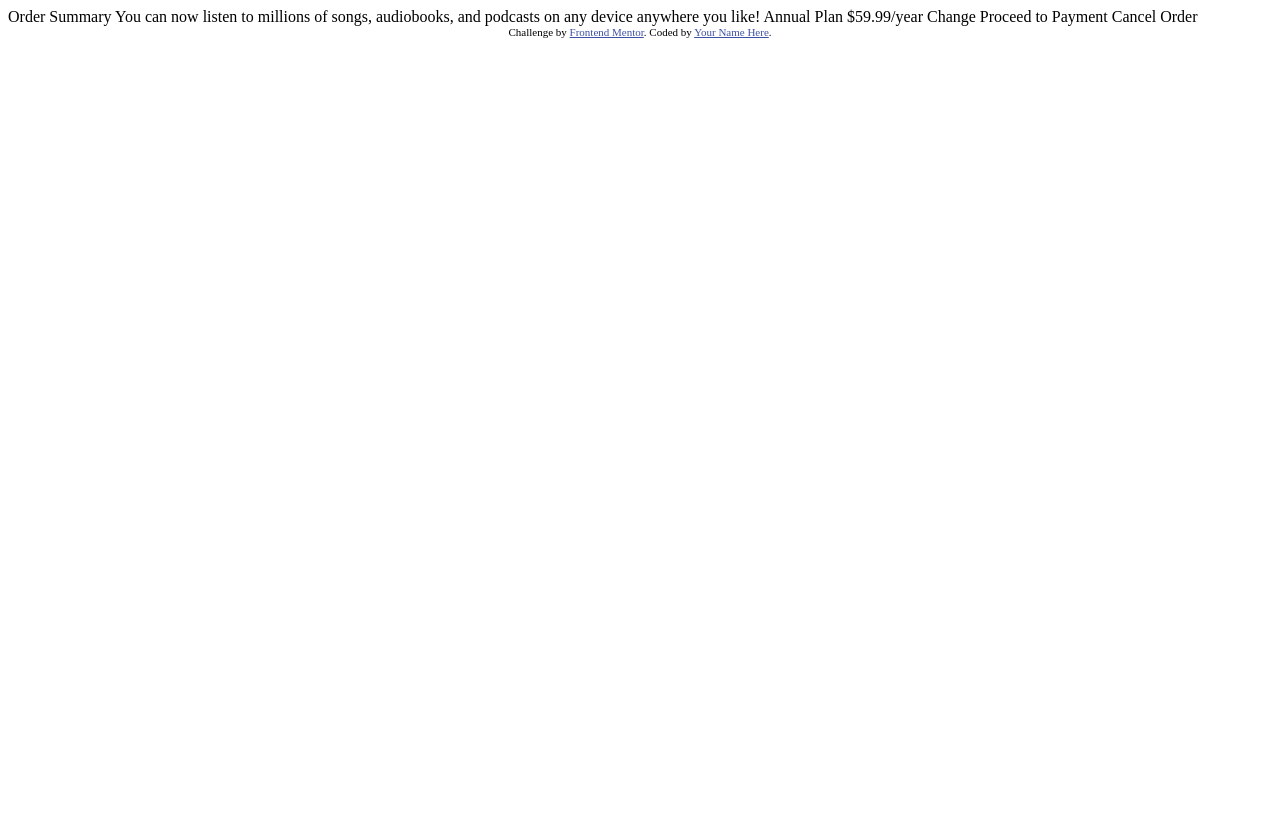
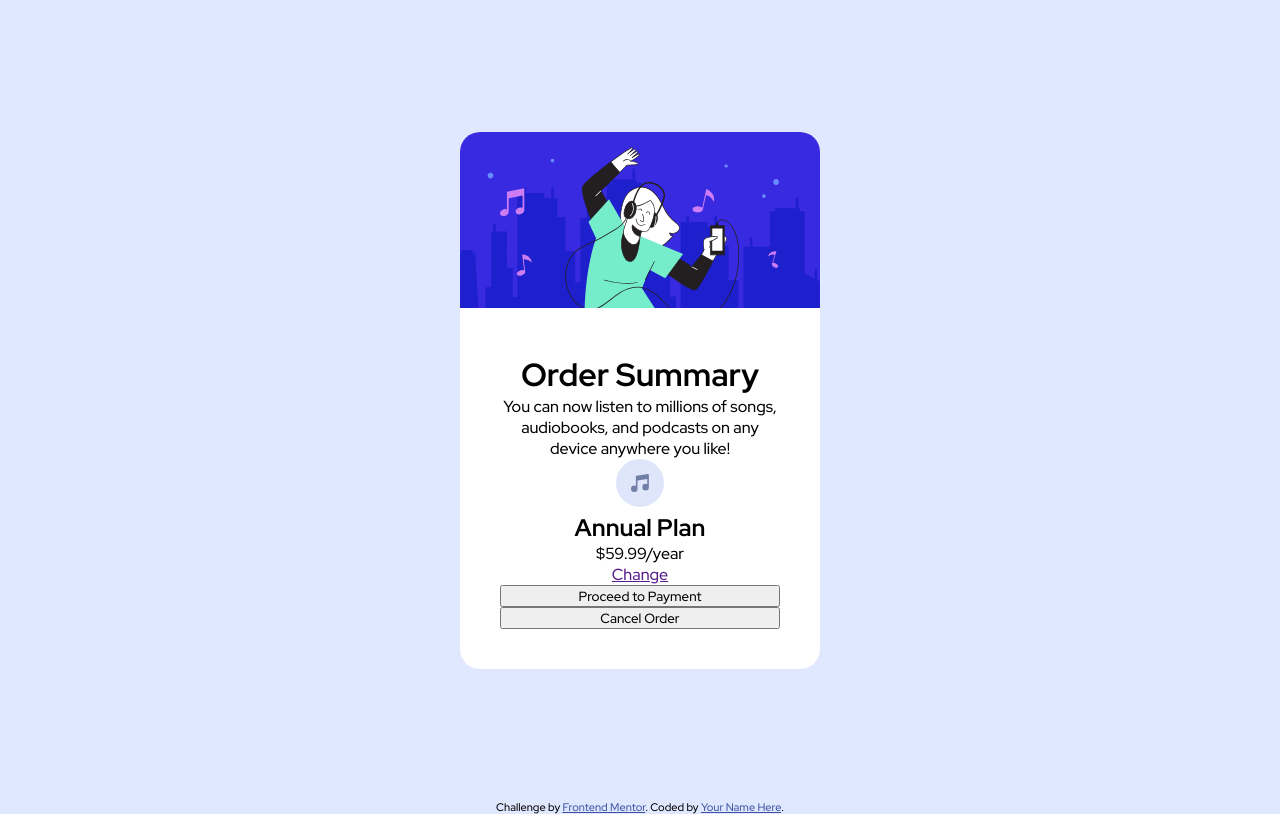
Before and after one commit to acce8711/order-summary, a plain HTML site: page index.html in a window 1280 px wide. Drawn offline with Linux system fonts and the light colour scheme.

Commit message:
created html layout and css

```diff
--- a/index.html
+++ b/index.html
@@ -8,26 +8,37 @@
 
   <title>Frontend Mentor | Order summary card</title>
 
-  <!-- Feel free to remove these styles or customise in your own stylesheet 👍 -->
-  <style>
-    .attribution { font-size: 11px; text-align: center; }
-    .attribution a { color: hsl(228, 45%, 44%); }
-  </style>
+  <link rel="preconnect" href="https://fonts.googleapis.com">
+  <link rel="preconnect" href="https://fonts.gstatic.com" crossorigin>
+  <link href="https://fonts.googleapis.com/css2?family=Red+Hat+Display:wght@500;700;900&display=swap" rel="stylesheet">
+
+  <link rel="stylesheet" href="styles.css">
 </head>
+
 <body>
+  <main class="container">
+    <div class="card">
+      <img id="hero-img" src="images/illustration-hero.svg" alt="illustration of happy person with headphones">
+      <div class="content">
+        <h1>Order Summary</h1>
+        <p>You can now listen to millions of songs, audiobooks, and podcasts on any
+          device anywhere you like!</p>
+        <div class="plan-info">
+          <img src="images/icon-music.svg" alt="icon of a music note">
+          <div class="desc">
+            <h2>Annual Plan</h2>
+            <p>$59.99/year</p>
+          </div>
+          <a href="" class="change">Change</a>
+        </div>
+        <button class="procees">Proceed to Payment</button>
+        <button class="cancel">Cancel Order</button>
+      </div>
+    </div>
+  </main>
 
-  Order Summary
 
-  You can now listen to millions of songs, audiobooks, and podcasts on any
-  device anywhere you like!
 
-  Annual Plan
-  $59.99/year
-
-  Change
-
-  Proceed to Payment
-  Cancel Order
 
   <div class="attribution">
     Challenge by <a href="https://www.frontendmentor.io?ref=challenge" target="_blank">Frontend Mentor</a>.
--- /dev/null
+++ b/styles.css
@@ -0,0 +1,55 @@
+
+*, *:before, *:after {
+    box-sizing: border-box;
+}
+
+* {
+    padding: 0;
+    margin: 0;
+    font-family: 'Red Hat Display', sans-serif;
+}
+
+:root {
+    --white: white;
+    --pale-blue: hsl(225, 100%, 94%);
+    --bright-blue: hsl(245, 75%, 52%);
+    --very-pale-blue: hsl(225, 100%, 98%);
+    --desaturated-blue: hsl(224, 23%, 55%);
+    --dark-blue: hsl(223, 47%, 23%);
+}
+
+body {
+    height: 100vh;
+    background-color: var(--pale-blue);
+
+}
+
+.container {
+    height: inherit;
+    display: flex;
+    justify-content: center;
+    align-items: center;
+
+}
+
+.card {
+    width: 360px;
+    background-color: var(--white);
+    border-radius: 20px;
+    overflow: hidden;
+}
+
+#hero-img {
+    width: 100%;
+}
+
+.content {
+    padding: 40px;
+    display: flex;
+    flex-direction: column;
+    text-align: center;
+}
+
+
+.attribution { font-size: 11px; text-align: center; }
+    .attribution a { color: hsl(228, 45%, 44%); }
```
